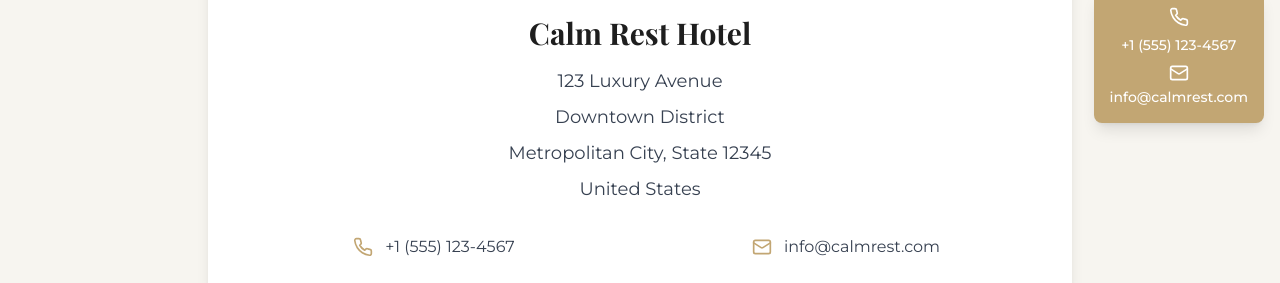
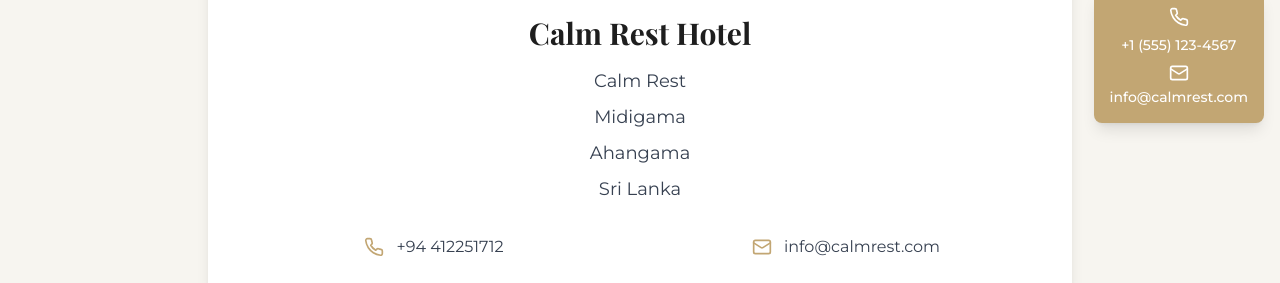
Before and after one commit to yasindugunasekara/hotel-managment-system, a React (Vite) app in the folder frontend/: page /location in a window 1280 px wide. Shown: the part 661-944 px from the top of the page. Built offline with nearby package versions, Linux system fonts and the light colour scheme.

Commit message:
feat: implement smooth scrolling on page load and update location details

```diff
--- a/frontend/src/pages/Location.tsx
+++ b/frontend/src/pages/Location.tsx
@@ -2,9 +2,9 @@ import React, { useEffect } from 'react';
 import { MapPin, Plane, Car, Utensils, ShoppingBag, Camera, Clock, Phone, Mail, Waves, Bike } from 'lucide-react';
 
 const Location = () => {
-  useEffect(() => {
-    window.scrollTo(0, 0);
-  }, []);
+ useEffect(() => {
+  window.scrollTo({ top: 0, behavior: 'smooth' });
+}, []);
 
   const attractions = [
     {
@@ -109,16 +109,16 @@ const Location = () => {
             </div>
             <h2 className="text-3xl font-bold mb-4 text-navy font-serif">Calm Rest Hotel</h2>
             <div className="text-lg text-gray-700 space-y-2 mb-8">
-              <p>123 Luxury Avenue</p>
-              <p>Downtown District</p>
-              <p>Metropolitan City, State 12345</p>
-              <p>United States</p>
+              <p> Calm Rest </p>
+              <p>Midigama</p>
+              <p>Ahangama</p>
+              <p> Sri Lanka</p>
             </div>
 
             <div className="grid md:grid-cols-2 gap-6">
               <div className="flex items-center justify-center space-x-3">
                 <Phone className="w-5 h-5 text-gold" />
-                <span className="text-gray-700">+1 (555) 123-4567</span>
+                <span className="text-gray-700">+94 412251712</span>
               </div>
               <div className="flex items-center justify-center space-x-3">
                 <Mail className="w-5 h-5 text-gold" />
```
